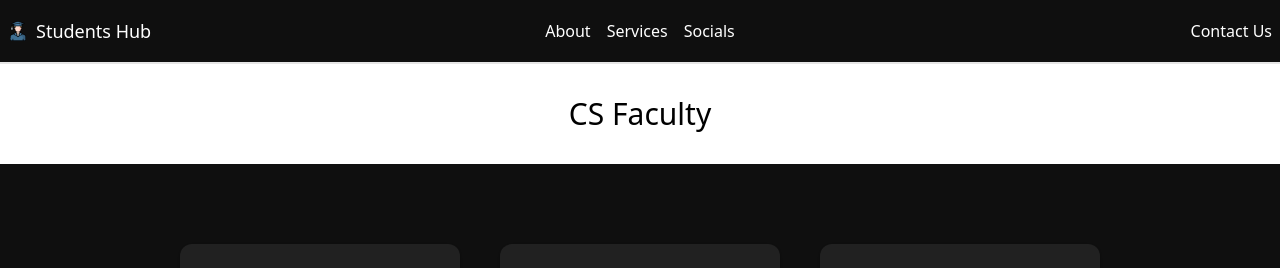
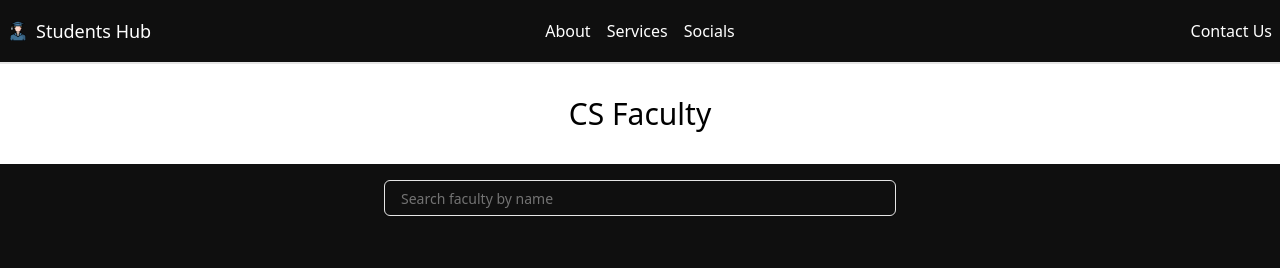
Before and after one commit to Exgene/student-hub, a Next.js app: page /faculty in a window 1280 px wide. Shown: the top 268 px of the page. Built offline with nearby package versions, Linux system fonts and the light colour scheme.

Commit message:
feat: search feature

```diff
--- a/src/app/faculty/page.tsx
+++ b/src/app/faculty/page.tsx
@@ -18,12 +18,22 @@ import {
   DialogDescription,
   DialogTrigger,
 } from '@/components/ui/dialog'
+import { Input } from '@/components/ui/input'
 import { Separator } from '@/components/ui/separator'
 import facultyData from '@/lib/faculty'
 import Image from 'next/image'
-import React from 'react'
+import React, { useState } from 'react'
 
 const Faculty = () => {
+  const [searchQuery, setSearchQuery] = useState('')
+  const handleSearch = (event: HTMLInputElement) => {
+    // eslint-disable-next-line @typescript-eslint/no-unsafe-argument
+    setSearchQuery(event?.target?.value)
+  }
+
+  const filteredFaculty = facultyData.filter((data) =>
+    data.name.toLowerCase().includes(searchQuery.toLowerCase()),
+  )
   return (
     <section className="min-h-screen bg-background">
       <div className="bg-white">
@@ -31,18 +41,26 @@ const Faculty = () => {
           CS Faculty
         </h1>
       </div>
-
+      <div className="flex justify-center mt-4">
+        <Input
+          type="text"
+          placeholder="Search faculty by name"
+          value={searchQuery}
+          onChange={handleSearch}
+          className="px-4 py-2 border max-w-lg text-white rounded-md focus:outline-none focus:ring-2 focus:ring-blue-500"
+        />
+      </div>
       <div
         className="text-white pt-20 flex w-full flex-wrap justify-center h-full p-10 gap-10"
         key={0}
       >
-        {facultyData.map((data) => {
+        {filteredFaculty.map((data) => {
           return (
             <Dialog key={data.name}>
               <DialogTrigger key={data.name}>
                 <Card
                   className="w-[280px] bg-foreground border-none"
-                key={data.img_src}
+                  key={data.img_src}
                 >
                   <CardHeader>
                     <CardTitle>
```
